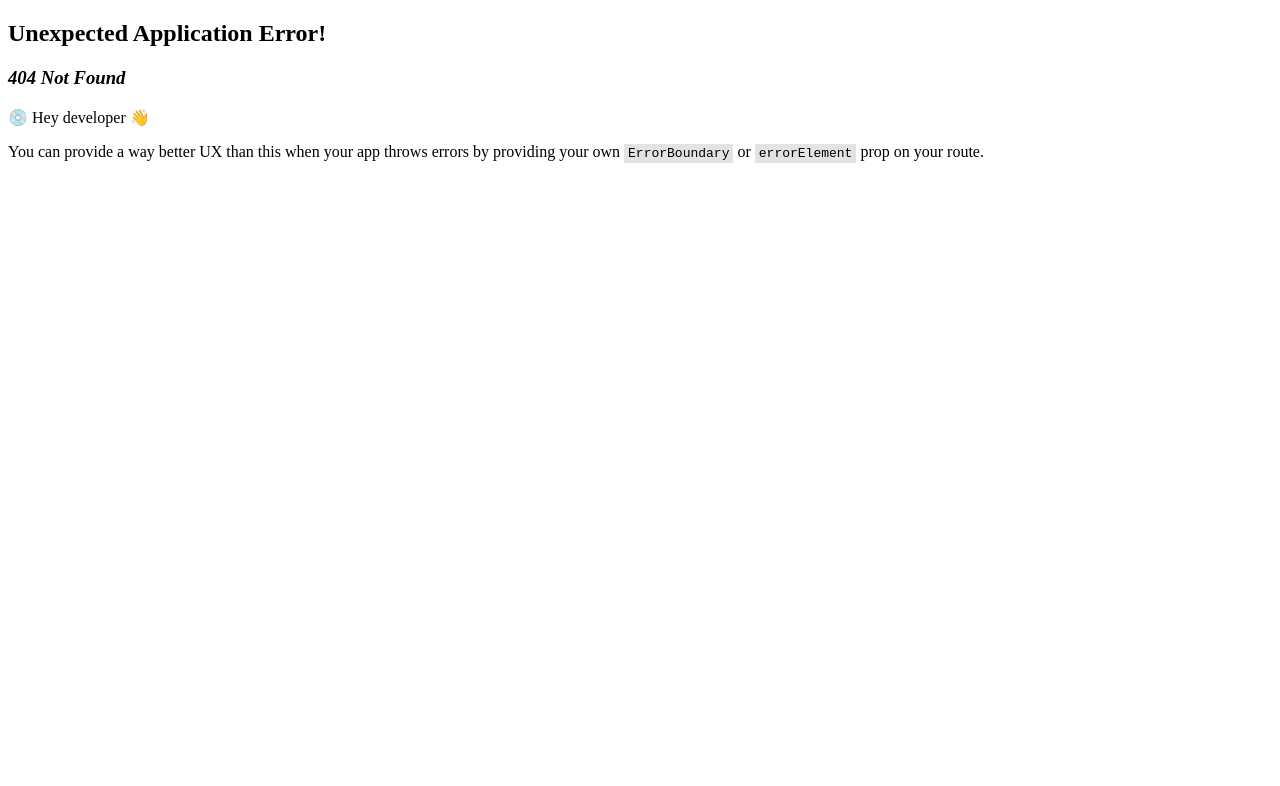
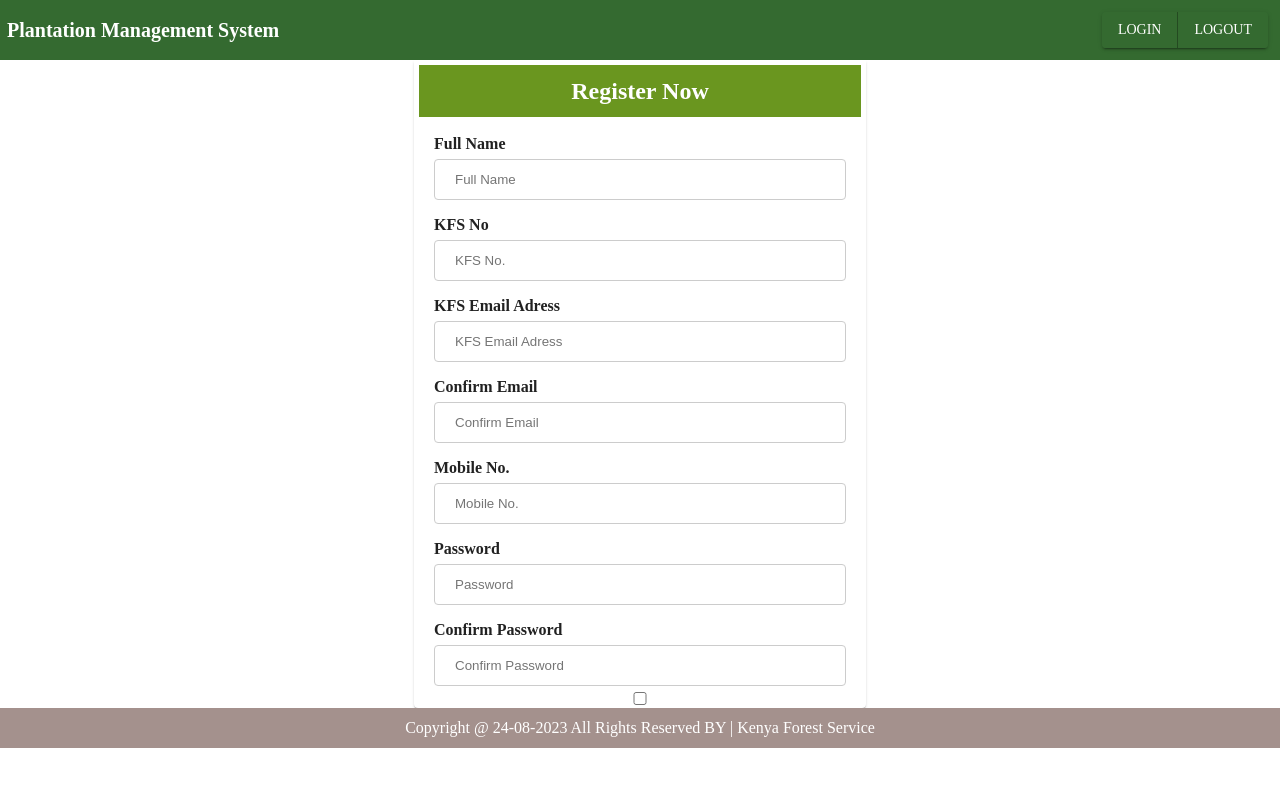
Before and after one commit to Manyara20/forest_inventory, a React (Vite) app in the folder client/: page /registration in a window 1280 px wide. Before the commit this address had no page. Shown: the top 786 px of the page. Built offline with nearby package versions, Linux system fonts and the light colour scheme; a web font is replaced by a local one.

Commit message:
Added Registration Form

```diff
--- a/client/package.json
+++ b/client/package.json
@@ -17,6 +17,7 @@
     "@mui/material": "^5.14.5",
     "react": "^18.2.0",
     "react-dom": "^18.2.0",
+    "react-hook-form": "^7.45.4",
     "react-responsive-carousel": "^3.2.23",
     "react-router-dom": "^6.15.0"
   },
--- a/client/src/App.jsx
+++ b/client/src/App.jsx
@@ -4,6 +4,7 @@ import { createBrowserRouter, Outlet, RouterProvider } from "react-router-dom";
 import Box from '@mui/material/Box';
 import Home from "./pages/home/Home";
 import { CssBaseline } from "@mui/material";
+import UserRegistration from "./pages/users/UserRegistration";
 
 function App() {
 
@@ -29,6 +30,10 @@ function App() {
           path: "/",
           element: <Home />,
         },
+        {
+          path: "/registration",
+          element: <UserRegistration />,
+        }
       ],
     },
   ]);
--- /dev/null
+++ b/client/src/pages/users/UserRegistration.jsx
@@ -0,0 +1,54 @@
+import { Box, Container, Paper, Typography, useTheme } from '@mui/material'
+import React, { useState } from 'react'
+import './UserRegistration.css'
+
+const UserRegistration = () => {
+
+  const {palette}=useTheme();
+  const [firstName, setFirstName]= useState('');
+
+ console.log("Rerendering")
+
+  return (
+    <Container sx={{
+      width: '500px',
+    }}>
+      <Paper elevation={1}>
+        <Box border='5px solid white'  sx={{
+          alignItems: 'center',
+          justifyContent:'center',
+          display: 'flex',
+          paddingY: '10px',
+          width: '100%',
+          bgcolor: palette.secondary.main,
+        }}>
+        <Typography sx={{
+          color: 'white',
+          fontWeight: 600,
+        }} variant='h5'> Register Now</Typography>
+        </Box>
+        <form>
+          <div className='inputForm'>
+          <label>Full Name</label>
+          <input type="text" placeholder='Full Name' />
+          <label>KFS No</label>
+          <input type="text" placeholder='KFS No.' />
+          <label>KFS Email Adress</label>
+          <input type="text" placeholder='KFS Email Adress' />
+          <label>Confirm Email</label>
+          <input type="text" placeholder='Confirm Email' />
+          <label>Mobile No.</label>
+          <input type="text" placeholder='Mobile No.' />
+          <label>Password</label>
+          <input type="password" placeholder='Password' />
+          <label>Confirm Password</label>
+          <input type="password" placeholder='Confirm Password' />
+          <input type="checkbox"  name="confirmTerms" value="true"></input>
+          </div>
+        </form>
+        </Paper>
+    </Container>
+  )
+}
+
+export default UserRegistration
--- /dev/null
+++ b/client/src/pages/users/userRegistration.css
@@ -0,0 +1,21 @@
+.inputForm {
+    display: flex;
+    flex-direction: column;
+    padding-left: 20px;
+    padding-right: 20px;
+}
+
+.inputForm input {
+    width: 100%;
+  padding: 12px 20px;
+  margin: 3px 0;
+  display: inline-block;
+  border: 1px solid #ccc;
+  border-radius: 4px;
+  box-sizing: border-box;
+}
+.inputForm label {
+    font-size: 14;
+    font-weight: bold;
+    padding-top: 10px;
+}
--- a/client/src/theme.js
+++ b/client/src/theme.js
@@ -7,10 +7,9 @@ export const theme = createTheme({
     primary:{
       main: "#346a30",
       alt: "#A4918D",
-      light: "#fff",
     },
     secondary:{
-      main: '#15c630',
+      main: '#6a961f',
     },
     otherColor:{
       main:"#999"
```
Also changed, not shown: 1 other file (tests, documents, lock files or other folders).
